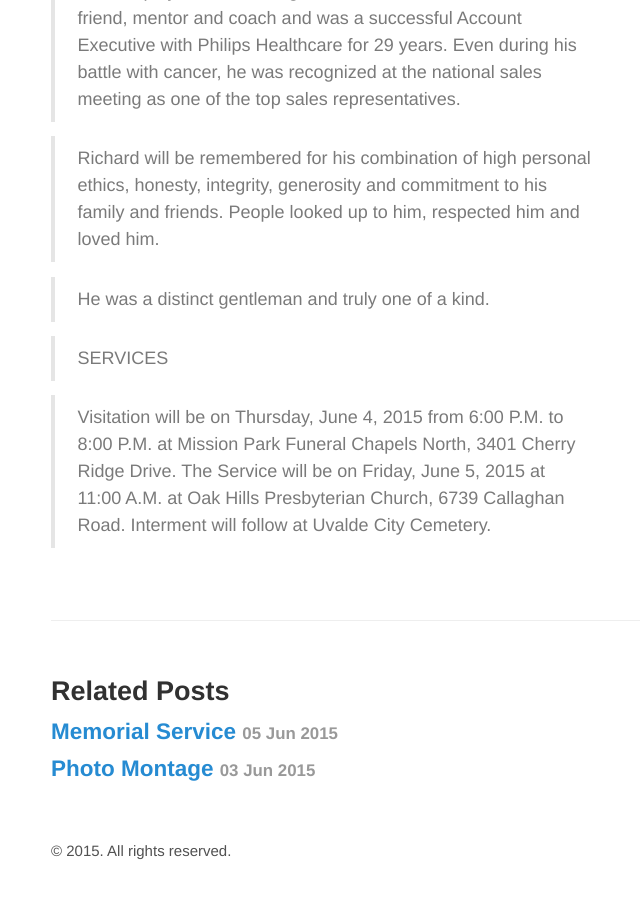
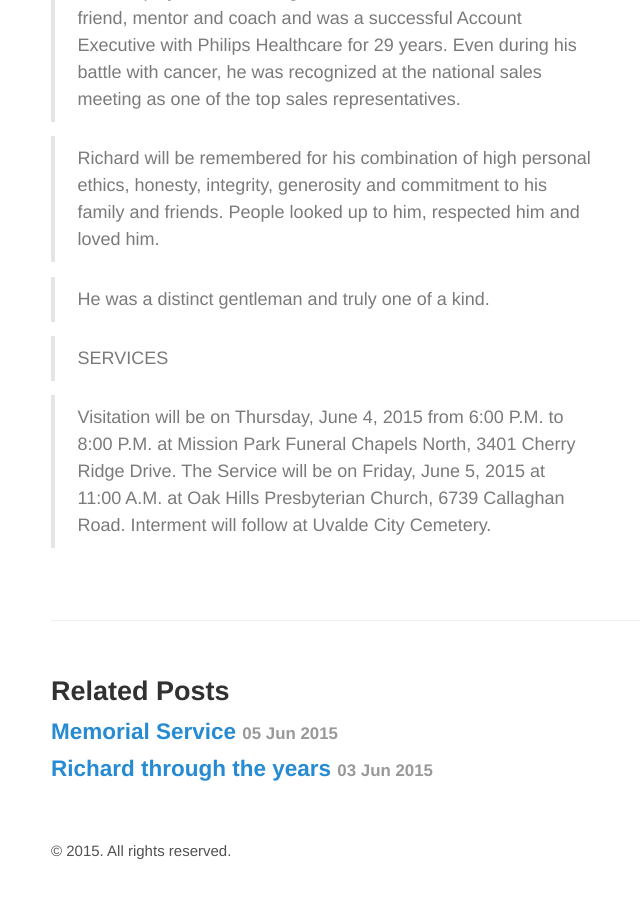
Before and after one commit to oneofakindgentleman/oneofakindgentleman.github.io, a Jekyll site: the page built from _posts/2015-06-02-obituary.md, in a window 1280 px wide and 900 px high, scrolled down 1510 px. Shown: the whole window, without its empty margins (274-914 px from the left). Built offline with Jekyll 4.4.1, drawn with Linux system fonts in a browser that asks for light colours.

Commit message:
add post metadata

```diff
--- a/_posts/2015-06-03-photo-montage.md
+++ b/_posts/2015-06-03-photo-montage.md
@@ -1,3 +1,11 @@
+---
+layout: post
+title: Richard through the years
+comments: true
+redirect_from: "2015-06-03-photo-montage"
+permalink: photo-montage
+---
+
 A photo montage which Bryan put together, built after much late night scanning by Robert:
 
 [![Richard photo montage](http://img.youtube.com/vi/ReWxO3y-6Jw/0.jpg)](http://www.youtube.com/watch?v=ReWxO3y-6Jw)
```
